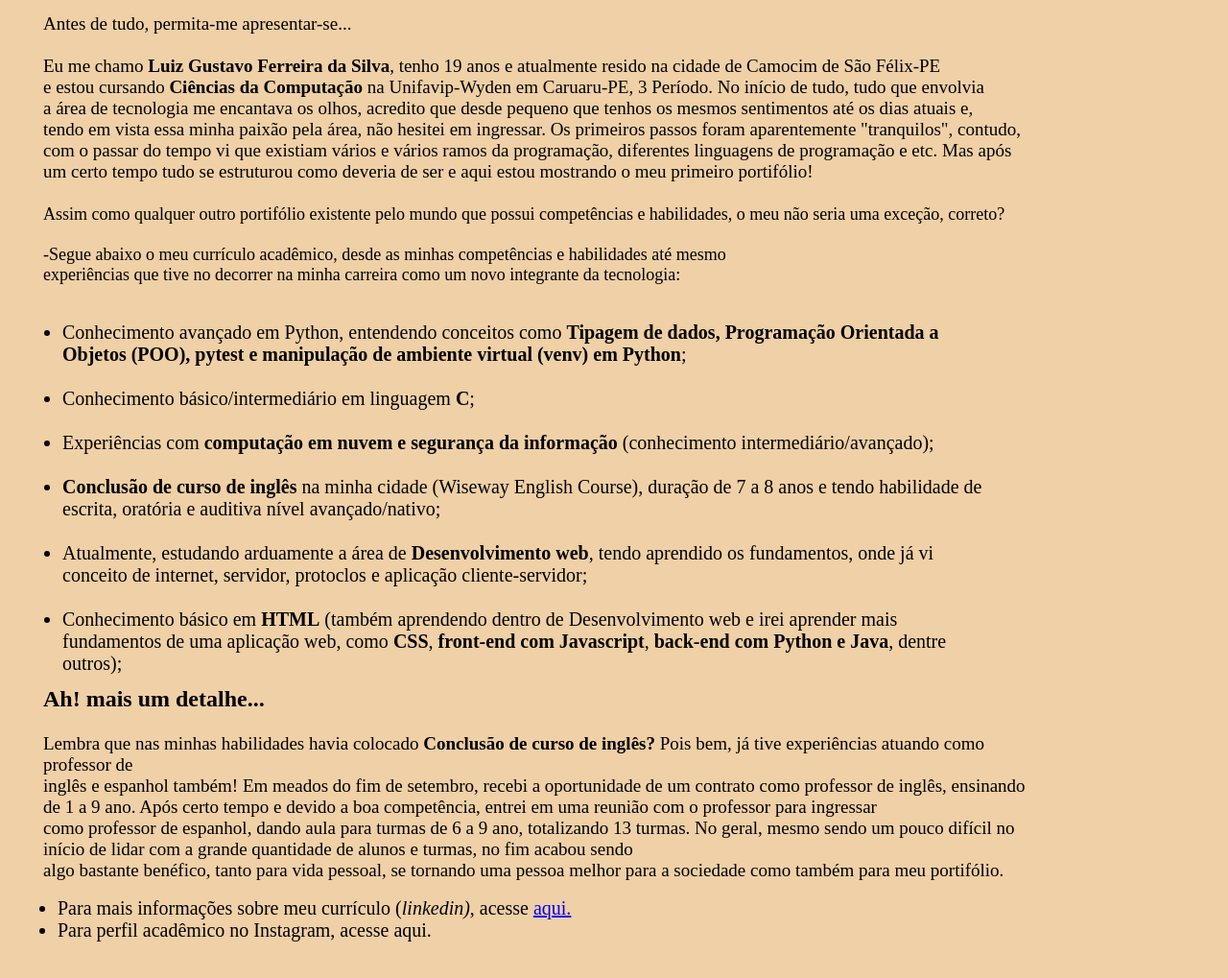
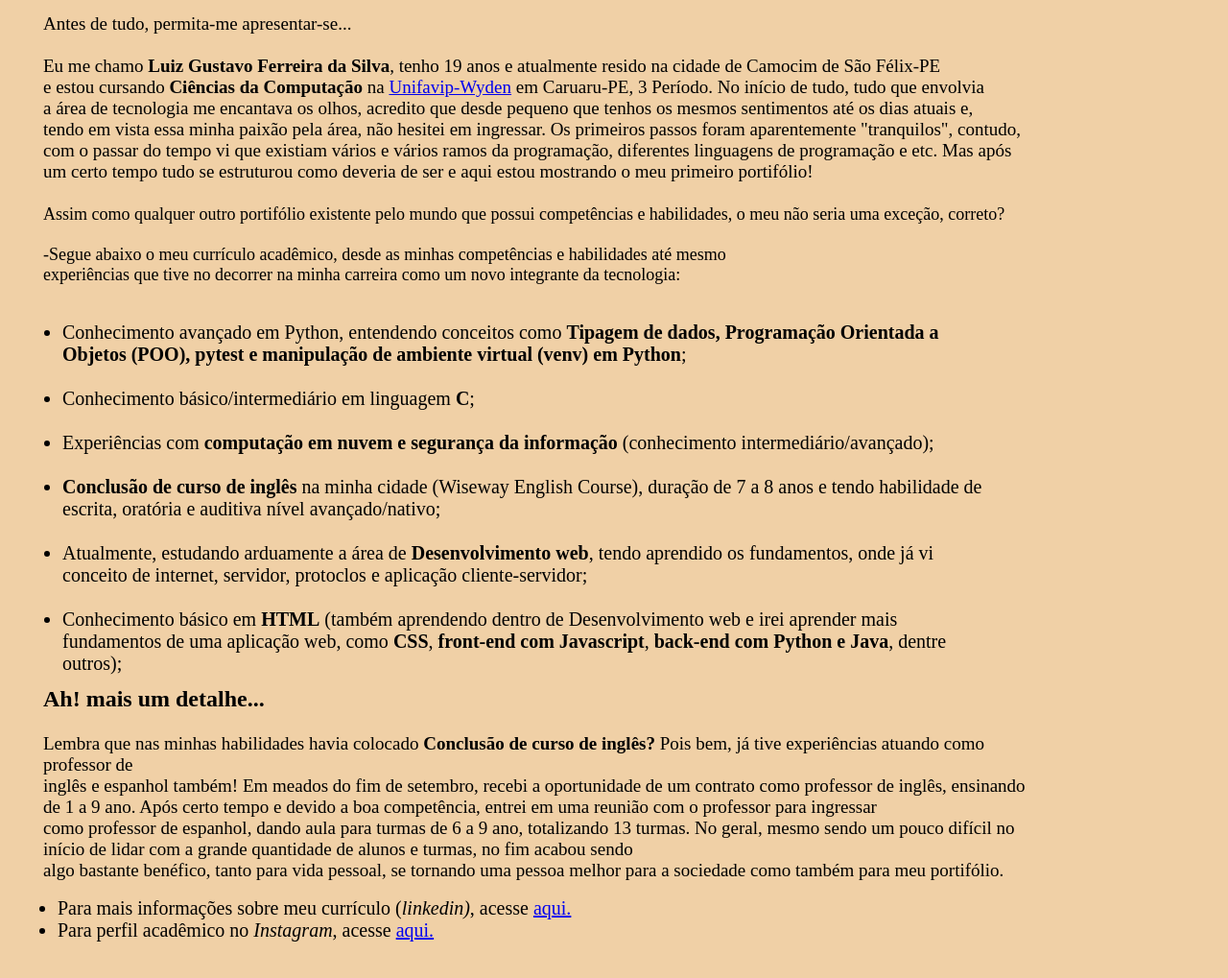
Before and after one commit to lluizgustavo/lluizgustavo.github.io, a plain HTML site: page index.html in a window 1280 px wide. Shown: the part 655-1674 px from the top of the page at 96% size. Drawn offline with Linux system fonts and the light colour scheme.

Commit message:
putting more links on my portifolio

```diff
--- a/index.html
+++ b/index.html
@@ -26,7 +26,7 @@
 
     <div>
     <p class= "description">Antes de tudo, permita-me apresentar-se... <br><br> Eu me chamo <strong>Luiz Gustavo Ferreira da Silva</strong>, tenho 19 anos e atualmente
-            resido na cidade de Camocim de São Félix-PE <br> e estou cursando <strong>Ciências da Computação</strong> na Unifavip-Wyden em Caruaru-PE, 3 Período.
+            resido na cidade de Camocim de São Félix-PE <br> e estou cursando <strong>Ciências da Computação</strong> na <a id="college" href="https://www.wyden.com.br/" target="_blank" rel="noopener noreferrer">Unifavip-Wyden</a> em Caruaru-PE, 3 Período.
             No início de tudo, tudo que envolvia <br> a área de tecnologia me encantava os olhos, acredito que desde pequeno que tenhos os
             mesmos sentimentos até os dias atuais e, <br> tendo em vista essa minha paixão pela área, não hesitei em ingressar.
             Os primeiros passos foram aparentemente "tranquilos", contudo, <br> com o passar do tempo vi que existiam vários e vários ramos da programação,
@@ -56,8 +56,8 @@
             No geral, mesmo sendo um pouco difícil no início de lidar com a grande quantidade de alunos e turmas, no fim acabou sendo <br> algo bastante benéfico, tanto para vida pessoal, se tornando uma pessoa melhor para a sociedade como também para meu portifólio.</p>
         <br>
     <ul class="more-informations">
-        <li>Para mais informações sobre meu currículo (<a id="linkedin">linkedin)</a>, acesse <a href="https://www.linkedin.com/in/luiz-gustavo-21b6b3353/" target="_blank" rel="noopener noreferrer">aqui.</a></li>
-        <li>Para perfil acadêmico no Instagram, acesse aqui.</li><br><br><br>
+        <li>Para mais informações sobre meu currículo (<a id="linkedin">linkedin)</a>, acesse <a class="linkedin-instagram" href="https://www.linkedin.com/in/luiz-gustavo-21b6b3353/" target="_blank" rel="noopener noreferrer">aqui.</a></li>
+        <li>Para perfil acadêmico no <a id="instagram">Instagram</a>, acesse <a class="linkedin-instagram" href="https://" target="_blank" rel="noopener noreferrer">aqui.</a></li><br><br><br>
     </ul>
     <p>
     </div>
--- a/style.css
+++ b/style.css
@@ -2,9 +2,22 @@ body {
     background-color: rgb(240, 208, 166);
 }
 
+#college:hover{
+    color: blue;
+    background-color: white;
+}
 
 #linkedin {
     font-style: italic;
+}
+
+#instagram {
+    font-style: italic;
+}
+
+.linkedin-instagram:hover{
+    color: blue;
+    background-color: white;
 }
 
 div h1.hello-world{
```
